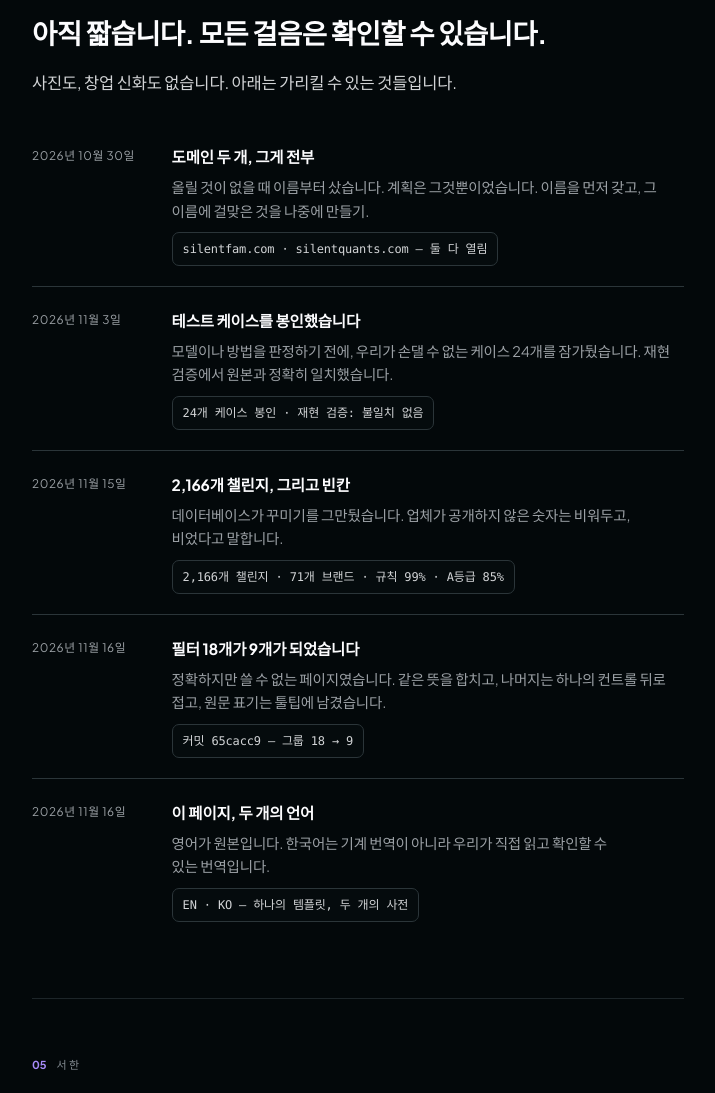
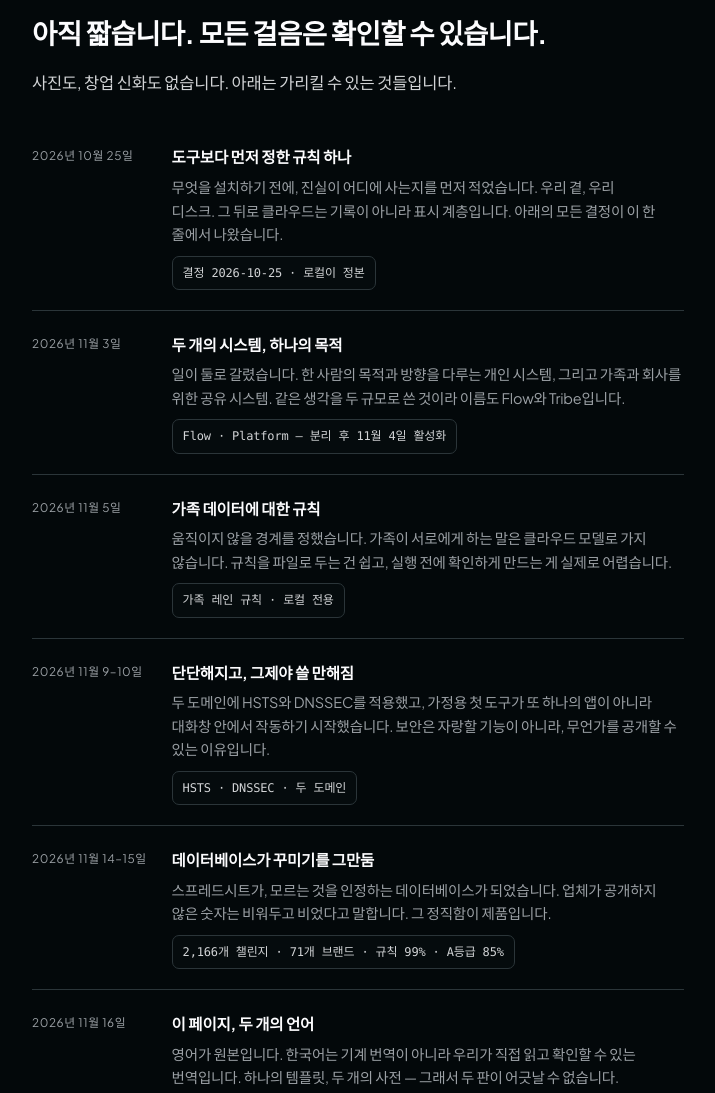
Before and after one commit to SilentFam/silentfam.github.io, a plain HTML site: page ko/index.html in a window 1280 px wide. Shown: the part 3500-4593 px from the top of the page, without its empty margins (282-997 px from the left). Drawn offline with Linux system fonts and the light colour scheme.

Commit message:
Journey: six chapters instead of five recent commits
The timeline now starts where the practice started — the day we decided the record lives with us — and each
entry covers a real arc: the split into Flow and Tribe, the family-data rule, the domain hardening, the
database learning to admit gaps, and this build. Each still carries the artifact that proves it.

```diff
--- a/ko/index.html
+++ b/ko/index.html
@@ -309,7 +309,7 @@
     <p class="label"><b>04</b> 여정</p>
     <h2>아직 짧습니다. 모든 걸음은 확인할 수 있습니다.</h2>
     <p>사진도, 창업 신화도 없습니다. 아래는 가리킬 수 있는 것들입니다.</p>
-    <ol class="journey"><li><time>2026년 10월 30일</time><div><b>도메인 두 개, 그게 전부</b><p>올릴 것이 없을 때 이름부터 샀습니다. 계획은 그것뿐이었습니다. 이름을 먼저 갖고, 그 이름에 걸맞은 것을 나중에 만들기.</p><code><span>silentfam.com</span> · <span>silentquants.com — 둘 다 열림</span></code></div></li><li><time>2026년 11월 3일</time><div><b>테스트 케이스를 봉인했습니다</b><p>모델이나 방법을 판정하기 전에, 우리가 손댈 수 없는 케이스 24개를 잠가뒀습니다. 재현 검증에서 원본과 정확히 일치했습니다.</p><code><span>24개 케이스 봉인</span> · <span>재현 검증: 불일치 없음</span></code></div></li><li><time>2026년 11월 15일</time><div><b>2,166개 챌린지, 그리고 빈칸</b><p>데이터베이스가 꾸미기를 그만뒀습니다. 업체가 공개하지 않은 숫자는 비워두고, 비었다고 말합니다.</p><code><span>2,166개 챌린지</span> · <span>71개 브랜드</span> · <span>규칙 99%</span> · <span>A등급 85%</span></code></div></li><li><time>2026년 11월 16일</time><div><b>필터 18개가 9개가 되었습니다</b><p>정확하지만 쓸 수 없는 페이지였습니다. 같은 뜻을 합치고, 나머지는 하나의 컨트롤 뒤로 접고, 원문 표기는 툴팁에 남겼습니다.</p><code><span>커밋 65cacc9 — 그룹 18 → 9</span></code></div></li><li><time>2026년 11월 16일</time><div><b>이 페이지, 두 개의 언어</b><p>영어가 원본입니다. 한국어는 기계 번역이 아니라 우리가 직접 읽고 확인할 수 있는 번역입니다.</p><code><span>EN</span> · <span>KO — 하나의 템플릿, 두 개의 사전</span></code></div></li></ol>
+    <ol class="journey"><li><time>2026년 10월 25일</time><div><b>도구보다 먼저 정한 규칙 하나</b><p>무엇을 설치하기 전에, 진실이 어디에 사는지를 먼저 적었습니다. 우리 곁, 우리 디스크. 그 뒤로 클라우드는 기록이 아니라 표시 계층입니다. 아래의 모든 결정이 이 한 줄에서 나왔습니다.</p><code><span>결정 2026-10-25</span> · <span>로컬이 정본</span></code></div></li><li><time>2026년 11월 3일</time><div><b>두 개의 시스템, 하나의 목적</b><p>일이 둘로 갈렸습니다. 한 사람의 목적과 방향을 다루는 개인 시스템, 그리고 가족과 회사를 위한 공유 시스템. 같은 생각을 두 규모로 쓴 것이라 이름도 Flow와 Tribe입니다.</p><code><span>Flow</span> · <span>Platform — 분리 후 11월 4일 활성화</span></code></div></li><li><time>2026년 11월 5일</time><div><b>가족 데이터에 대한 규칙</b><p>움직이지 않을 경계를 정했습니다. 가족이 서로에게 하는 말은 클라우드 모델로 가지 않습니다. 규칙을 파일로 두는 건 쉽고, 실행 전에 확인하게 만드는 게 실제로 어렵습니다.</p><code><span>가족 레인 규칙</span> · <span>로컬 전용</span></code></div></li><li><time>2026년 11월 9–10일</time><div><b>단단해지고, 그제야 쓸 만해짐</b><p>두 도메인에 HSTS와 DNSSEC를 적용했고, 가정용 첫 도구가 또 하나의 앱이 아니라 대화창 안에서 작동하기 시작했습니다. 보안은 자랑할 기능이 아니라, 무언가를 공개할 수 있는 이유입니다.</p><code><span>HSTS</span> · <span>DNSSEC</span> · <span>두 도메인</span></code></div></li><li><time>2026년 11월 14–15일</time><div><b>데이터베이스가 꾸미기를 그만둠</b><p>스프레드시트가, 모르는 것을 인정하는 데이터베이스가 되었습니다. 업체가 공개하지 않은 숫자는 비워두고 비었다고 말합니다. 그 정직함이 제품입니다.</p><code><span>2,166개 챌린지</span> · <span>71개 브랜드</span> · <span>규칙 99%</span> · <span>A등급 85%</span></code></div></li><li><time>2026년 11월 16일</time><div><b>이 페이지, 두 개의 언어</b><p>영어가 원본입니다. 한국어는 기계 번역이 아니라 우리가 직접 읽고 확인할 수 있는 번역입니다. 하나의 템플릿, 두 개의 사전 — 그래서 두 판이 어긋날 수 없습니다.</p><code><span>EN</span> · <span>KO — 하나의 템플릿, 두 개의 사전</span></code></div></li></ol>
   </section>
 
   <section id="letters">
```
Also changed, not shown: index.html (+1 -1 lines).
